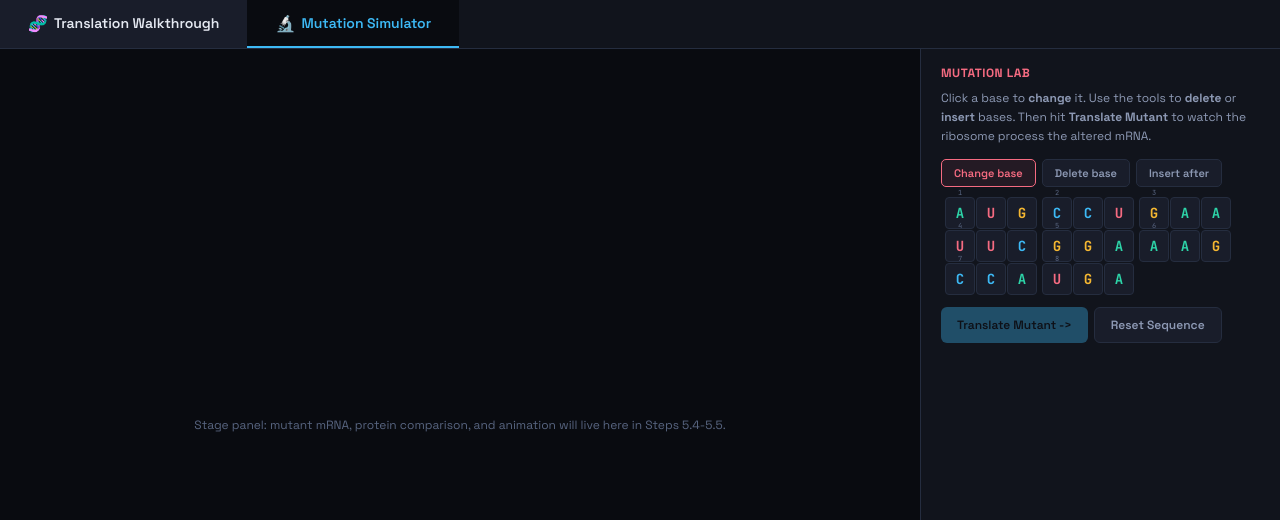
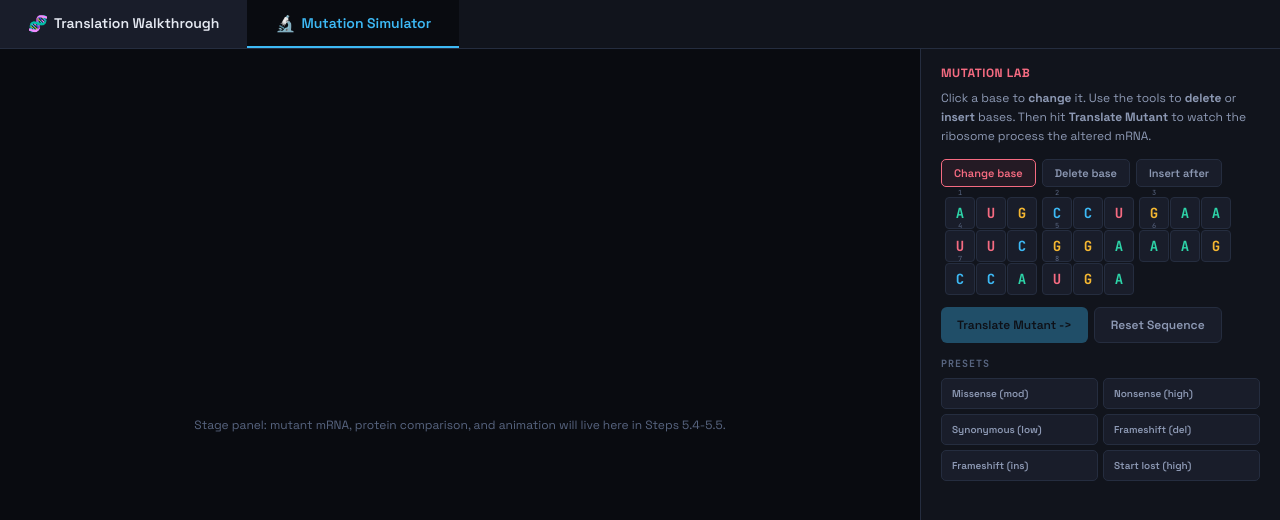
Before and after one commit to juanbetancurm/translation-app, a React (Vite) app: page /mutation in a window 1280 px wide. Shown: the top 520 px of the page. Built offline with nearby package versions, Linux system fonts and the light colour scheme.

Commit message:
Phase 5 step 5.2: preset mutation buttons

```diff
--- a/src/features/mutation-simulator/MutationSimulator.jsx
+++ b/src/features/mutation-simulator/MutationSimulator.jsx
@@ -6,6 +6,7 @@
 // and animation arrive in Steps 5.3-5.5.
 
 import { useReducer } from "react";
+import PresetButtons from "./components/PresetButtons";
 import SequenceEditor from "./components/SequenceEditor";
 import ToolPicker from "./components/ToolPicker";
 import {
@@ -28,6 +29,9 @@ export default function MutationSimulator() {
 
   const handleReset = () =>
     dispatch({ type: "RESET_SEQUENCE" });
+
+  const handleApplyPreset = (presetId) =>
+    dispatch({ type: "APPLY_PRESET", presetId });
 
   return (
     <div className="mutation">
@@ -78,6 +82,8 @@ export default function MutationSimulator() {
               Reset Sequence
             </button>
           </div>
+
+          <PresetButtons onApplyPreset={handleApplyPreset} />
         </div>
       </aside>
     </div>
--- /dev/null
+++ b/src/features/mutation-simulator/components/PresetButtons.css
@@ -0,0 +1,39 @@
+.preset-buttons {
+  margin-top: 14px;
+}
+
+.preset-buttons h4 {
+  font-family: var(--mono);
+  font-size: 10px;
+  font-weight: 700;
+  color: var(--tx3);
+  text-transform: uppercase;
+  letter-spacing: 1px;
+  margin: 0 0 8px 0;
+}
+
+.preset-grid {
+  display: grid;
+  grid-template-columns: 1fr 1fr;
+  gap: 5px;
+}
+
+.preset-btn {
+  padding: 8px 10px;
+  border-radius: 5px;
+  border: 1px solid var(--bd);
+  background: var(--bg3);
+  color: var(--tx2);
+  font-size: 10px;
+  font-weight: 600;
+  cursor: pointer;
+  font-family: var(--sans);
+  transition: all 0.15s;
+  text-align: left;
+}
+
+.preset-btn:hover {
+  border-color: var(--ac);
+  color: var(--tx);
+  background: var(--bg4);
+}
--- /dev/null
+++ b/src/features/mutation-simulator/components/PresetButtons.jsx
@@ -0,0 +1,27 @@
+//
+// Preset mutation buttons. Each button dispatches an APPLY_PRESET action
+// with the matching preset id. The list is driven by PRESETS data.
+
+import { PRESETS } from "../mutationReducer.js";
+import "./PresetButtons.css";
+
+export default function PresetButtons({ onApplyPreset }) {
+  return (
+    <div className="preset-buttons">
+      <h4>Presets</h4>
+      <div className="preset-grid">
+        {PRESETS.map((preset) => (
+          <button
+            key={preset.id}
+            type="button"
+            className="preset-btn"
+            onClick={() => onApplyPreset(preset.id)}
+            title={preset.classification}
+          >
+            {preset.label}
+          </button>
+        ))}
+      </div>
+    </div>
+  );
+}
--- a/src/features/mutation-simulator/mutationReducer.js
+++ b/src/features/mutation-simulator/mutationReducer.js
@@ -19,6 +19,45 @@ import { ORIG_SEQ } from "../../shared/biology/constants.js";
 const BASE_CYCLE = ["A", "U", "C", "G"];
 const ORIG_BASES = ORIG_SEQ.split("");
 
+export const PRESETS = [
+  {
+    id: "missense",
+    label: "Missense (mod)",
+    classification: "Missense - Moderate impact",
+    edits: [{ op: "change", index: 4, to: "A" }],
+  },
+  {
+    id: "nonsense",
+    label: "Nonsense (high)",
+    classification: "Nonsense - High impact",
+    edits: [{ op: "change", index: 6, to: "U" }],
+  },
+  {
+    id: "synonymous",
+    label: "Synonymous (low)",
+    classification: "Synonymous - Low impact",
+    edits: [{ op: "change", index: 11, to: "U" }],
+  },
+  {
+    id: "frameshift-del",
+    label: "Frameshift (del)",
+    classification: "Frameshift deletion - High impact",
+    edits: [{ op: "delete", index: 3 }],
+  },
+  {
+    id: "frameshift-ins",
+    label: "Frameshift (ins)",
+    classification: "Frameshift insertion - High impact",
+    edits: [{ op: "insert", afterIndex: 2, base: "G" }],
+  },
+  {
+    id: "start-lost",
+    label: "Start lost (high)",
+    classification: "Start lost - High impact",
+    edits: [{ op: "change", index: 0, to: "G" }],
+  },
+];
+
 export const initialMutationState = {
   bases: ORIG_BASES,
   tool: "change",
@@ -35,6 +74,9 @@ export function mutationReducer(state, action) {
 
     case "CLICK_BASE":
       return applyClick(state, action.index);
+
+    case "APPLY_PRESET":
+      return applyPreset(action.presetId);
 
     default:
       return state;
@@ -113,6 +155,39 @@ function applyInsertClick(state, index) {
   return { ...state, bases: newBases, changes: newChanges };
 }
 
+function applyPreset(presetId) {
+  const preset = PRESETS.find((candidate) => candidate.id === presetId);
+  if (!preset) return initialMutationState;
+
+  let state = initialMutationState;
+
+  for (const edit of preset.edits) {
+    if (edit.op === "change") {
+      let current = state.bases[edit.index];
+      let safety = 0;
+      while (current !== edit.to && safety < BASE_CYCLE.length) {
+        state = applyChangeClick(state, edit.index);
+        current = state.bases[edit.index];
+        safety++;
+      }
+    } else if (edit.op === "delete") {
+      state = applyDeleteClick(state, edit.index);
+    } else if (edit.op === "insert") {
+      state = applyInsertClick(state, edit.afterIndex);
+      const insertedIndex = edit.afterIndex + 1;
+      let current = state.bases[insertedIndex];
+      let safety = 0;
+      while (current !== edit.base && safety < BASE_CYCLE.length) {
+        state = applyChangeClick(state, insertedIndex);
+        current = state.bases[insertedIndex];
+        safety++;
+      }
+    }
+  }
+
+  return state;
+}
+
 export function getEffectiveSequence(bases) {
   return bases.filter((base) => base !== "X").join("");
 }
```
